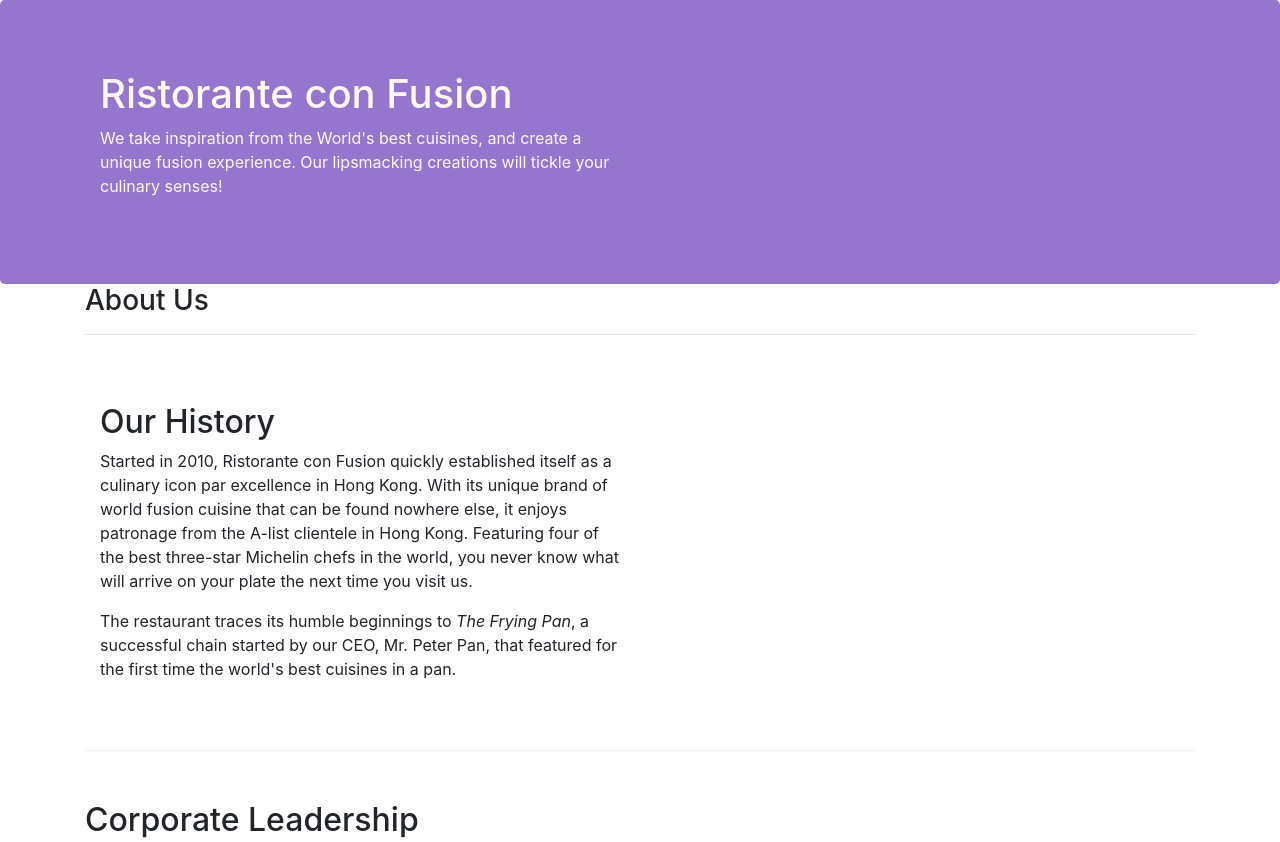
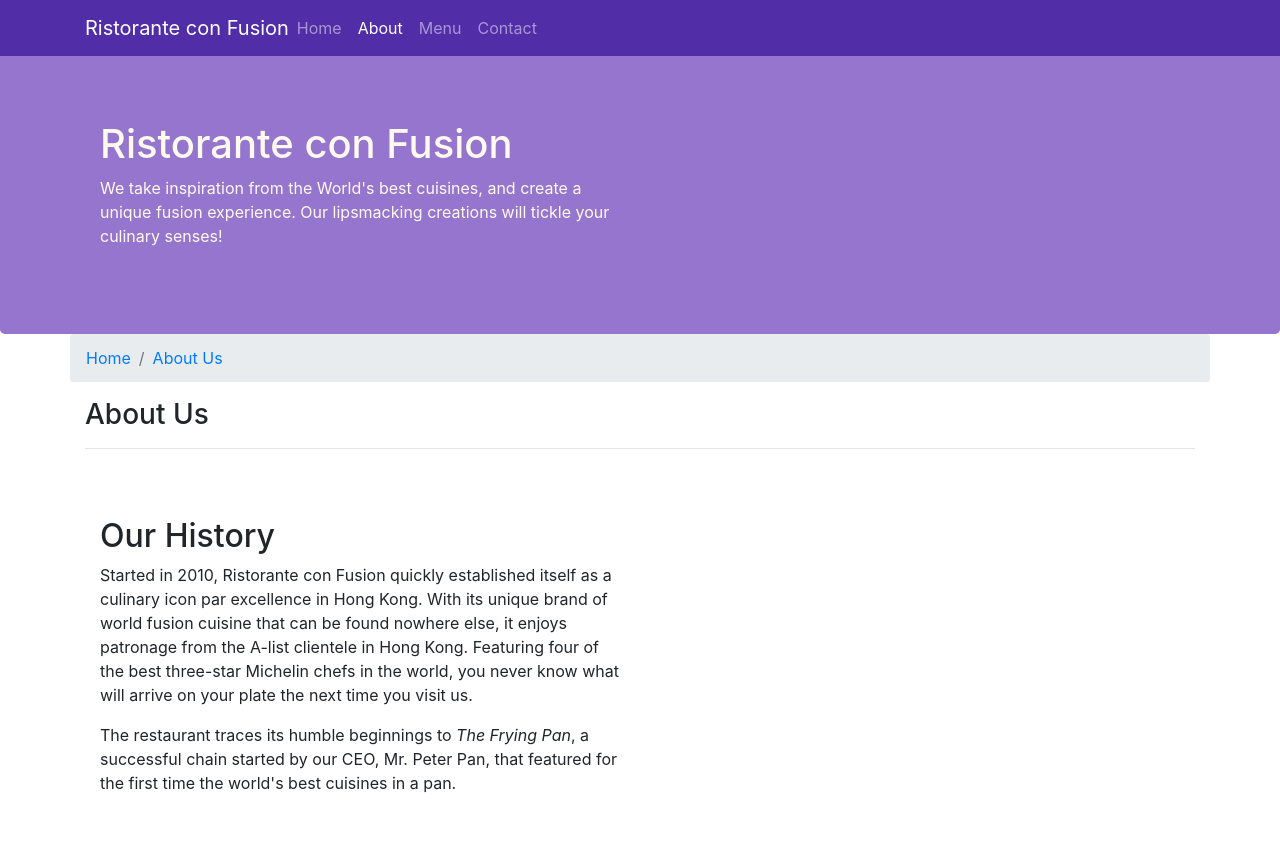
Before and after one commit to Manjunath-Koralli/Front-End-Web-UI-Frameworks-and-Tools-Bootstrap-4-Coursera, a website: page aboutus.html in a window 1280 px wide. Shown: the top 842 px of the page. Drawn offline with nearby package versions, Linux system fonts and the light colour scheme.

Commit message:
Navbar and Breadcrumbs

```diff
--- a/aboutus.html
+++ b/aboutus.html
@@ -15,6 +15,34 @@
 
 <body>
 
+    <nav class="navbar navbar-dark navbar-expand-sm fixed-top">
+        <div class="container">
+            <button class="navbar-toggler" type="button" data-toggle="collapse"data-target="#Navbar">
+                <span class="navbar-toggler-icon"></span>
+            </button>
+            <a class="navbar-brand  mr-auto" href="#">Ristorante con Fusion</a>
+            <div class="collapse navbar-collapse" id="Navbar">
+                <ul class="navbar-nav mr-auto">
+                    <li class="nav-item ">
+                        <a class="nav-link" href="./index.html">Home</a>
+                    </li>
+                    <li class="nav-item active">
+                        <a class="nav-link" href="#">About</a>
+                    </li>
+                    <li class="nav-item">
+                        <a class="nav-link" href="#">Menu</a>
+                    </li>
+                    <li class="nav-item">
+                        <a class="nav-link" href="#">Contact</a>
+                    </li>
+
+                </ul>
+
+            </div>
+
+        </div>
+    </nav>
+
     <header class="jumbotron">
         <div class="container">
             <div class="row row-header">
@@ -30,6 +58,10 @@
 
     <div class="container">
         <div class="row">
+            <ol class="col-12 breadcrumb">
+                <li class="breadcrumb-item"><a href="./index.html">Home</a></li>
+                <li class="breadcrumb-item active"><a href="./aboutus.html">About Us</a></li>
+            </ol>
             <div class="col-12 col-sm">
                <h3>About Us</h3>
                <hr>
--- a/css/styles.css
+++ b/css/styles.css
@@ -1,3 +1,8 @@
+body{
+    padding: 50px 0px 0px 0px;
+    z-index: 0;
+}
+
 .row-header {
     margin: 0px auto;
     padding: 0px auto;
@@ -28,3 +33,7 @@ footer {
     margin: 0px;
     color: #0f0f0f;
 }
+
+.navbar-dark {
+    background-color: #512DA8;
+}
```
Also changed, not shown: index.html (+29 -1 lines).
